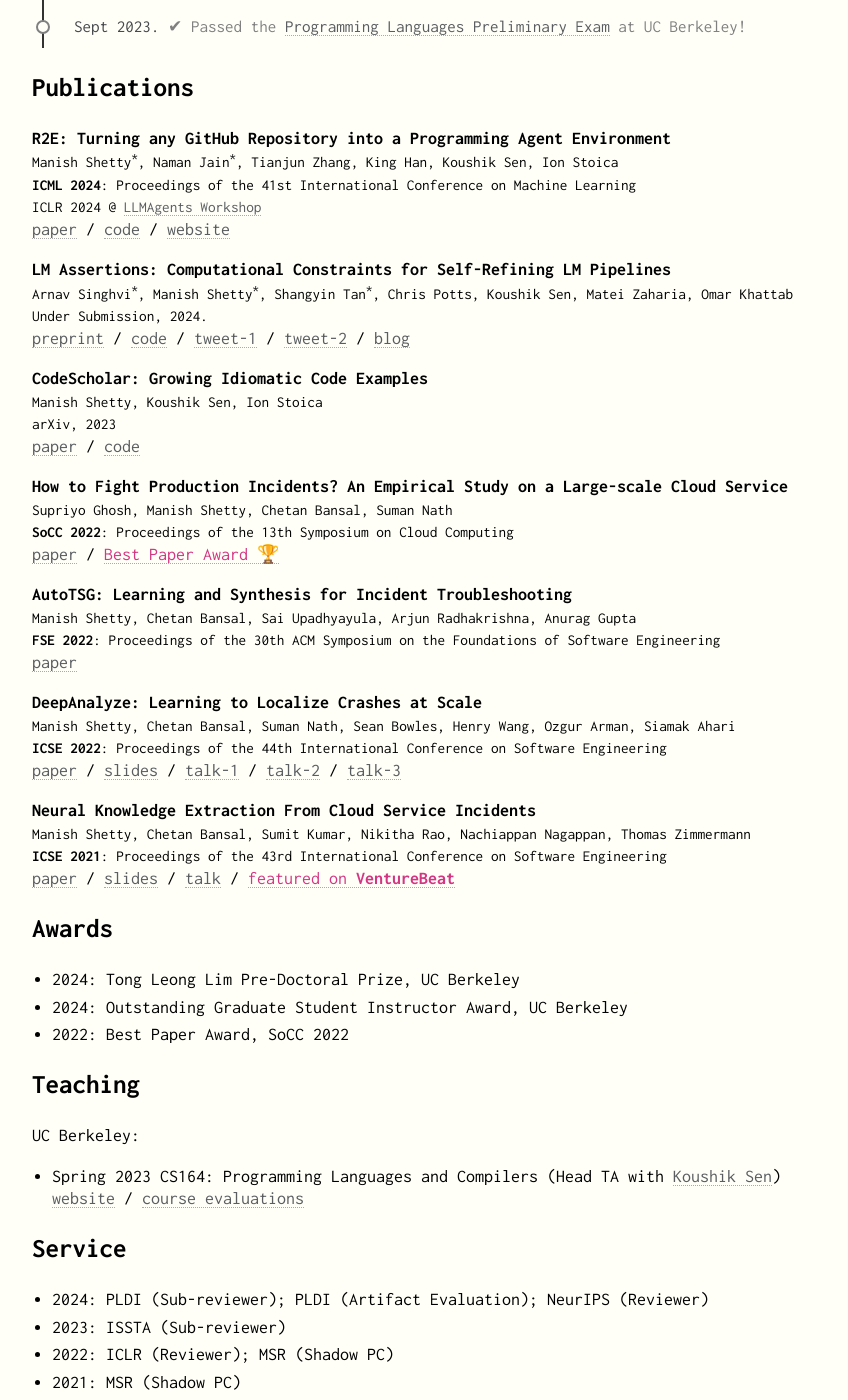
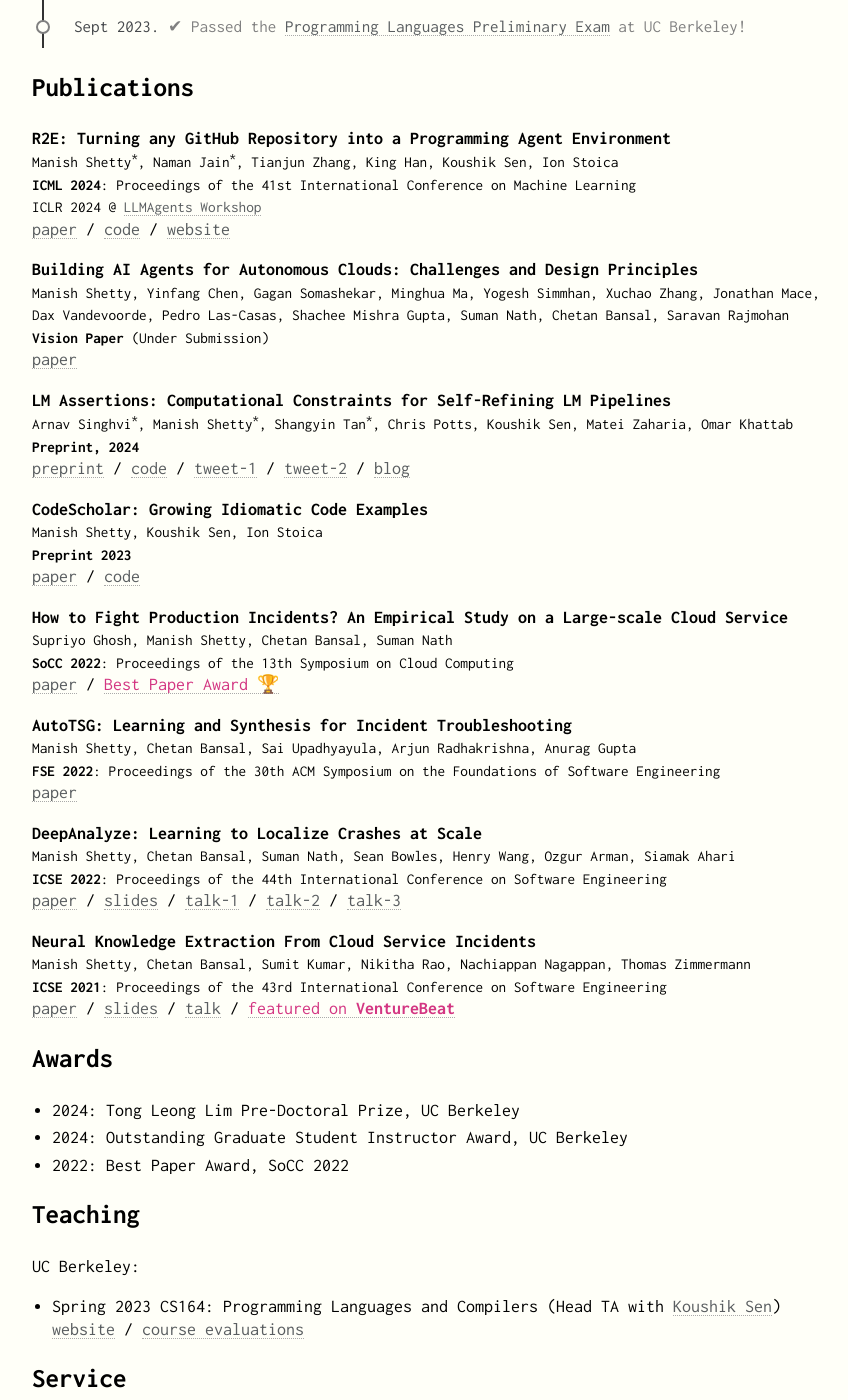
Before and after one commit to manishshettym/manishshettym.github.io, a Jekyll site: the page built from index.md, in a window 1280 px wide and 1400 px high, scrolled down 812 px. Shown: the whole window, without its empty margins (208-1056 px from the left). Built offline with Jekyll 4.4.1, drawn with Linux system fonts in a browser that asks for light colours.

Commit message:
add vision paper

```diff
--- a/_includes/projects.html
+++ b/_includes/projects.html
@@ -6,7 +6,7 @@
         <div class=" code">
             <div class="lines">
                 <div class="line">
-                    <span class="dollar">→ $ </span>
+                    <span class="dollar">$ </span>
                     Turn any GitHub repo into a dynamic environment for programming agents.
                 </div>
             </div>
@@ -20,7 +20,7 @@
         <div class="code">
             <div class="lines">
                 <div class="line">
-                    <span class="dollar">→ $ </span>
+                    <span class="dollar">$ </span>
                     Growing programs graphs idiomatically for API usage examples.
                 </div>
             </div>
@@ -34,7 +34,7 @@
         <div class="code">
             <div class="lines">
                 <div class="line">
-                    <span class="dollar">→ $ </span>
+                    <span class="dollar">$ </span>
                     A new suite of program analysis tools for Python over
                     AST, CFG, and PDGs.
                 </div>
--- a/_includes/pubs.md
+++ b/_includes/pubs.md
@@ -9,11 +9,21 @@
 <a href="https://r2e.dev/">website</a>
 
 
+**Building AI Agents for Autonomous Clouds: Challenges and Design Principles** <br>
+<span style="font-size:85%">
+Manish Shetty, Yinfang Chen, Gagan Somashekar, Minghua Ma, Yogesh Simmhan, Xuchao Zhang, Jonathan Mace, Dax Vandevoorde, Pedro Las-Casas, Shachee Mishra Gupta, Suman Nath, Chetan Bansal, Saravan Rajmohan<br>
+**Vision Paper** (Under Submission)</span> <br>
+<a href="https://arxiv.org/abs/2407.12165">paper</a>
+<!-- /  -->
+<!-- <a href="https://github.com/r2e-project/r2e">code</a> / -->
+<!-- <a href="https://r2e.dev/">website</a> -->
+
+
 
 **LM Assertions: Computational Constraints for Self-Refining LM Pipelines** <br>
 <span style="font-size:85%">Arnav Singhvi<sup>*</sup>, Manish Shetty<sup>*</sup>, Shangyin Tan<sup>*</sup>, Chris Potts,
   Koushik Sen, Matei Zaharia, Omar Khattab<br>
-  Under Submission, 2024. </span> <br>
+**Preprint, 2024**</span> <br>
 <a href="/pdf/preprints/lm-assert.pdf">preprint</a> /
 <a href="https://github.com/stanfordnlp/dspy/blob/main/dspy/primitives/assertions.py">code</a> /
 <a href="https://twitter.com/lateinteraction/status/1735326551393161563">tweet-1</a> /
@@ -25,7 +35,7 @@
 
 **CodeScholar: Growing Idiomatic Code Examples** <br>
 <span style="font-size:85%">Manish Shetty, Koushik Sen, Ion Stoica <br>
-  arXiv, 2023 </span> <br>
+**Preprint 2023** </span> <br>
 <a href="https://arxiv.org/abs/2312.15157">paper</a> /
 <a href="https://github.com/tart-proj/codescholar">code</a>
 
```
